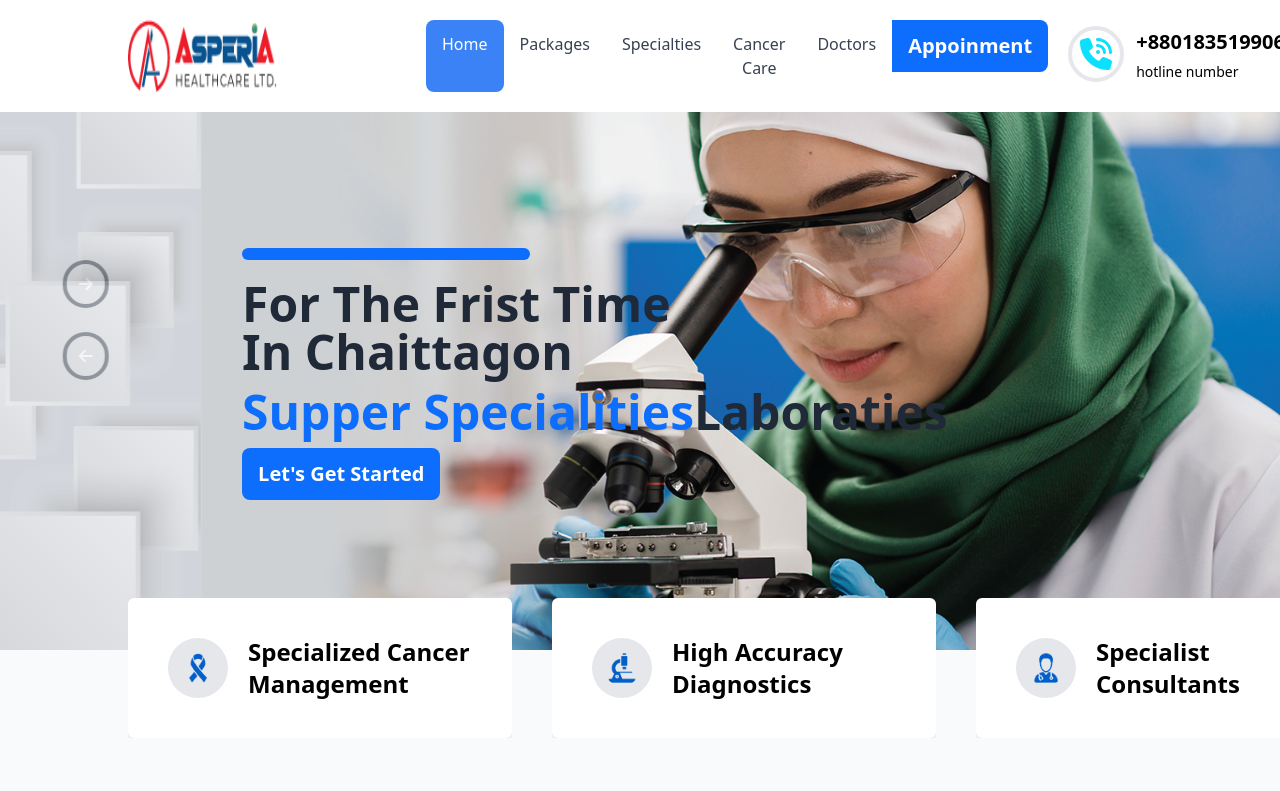
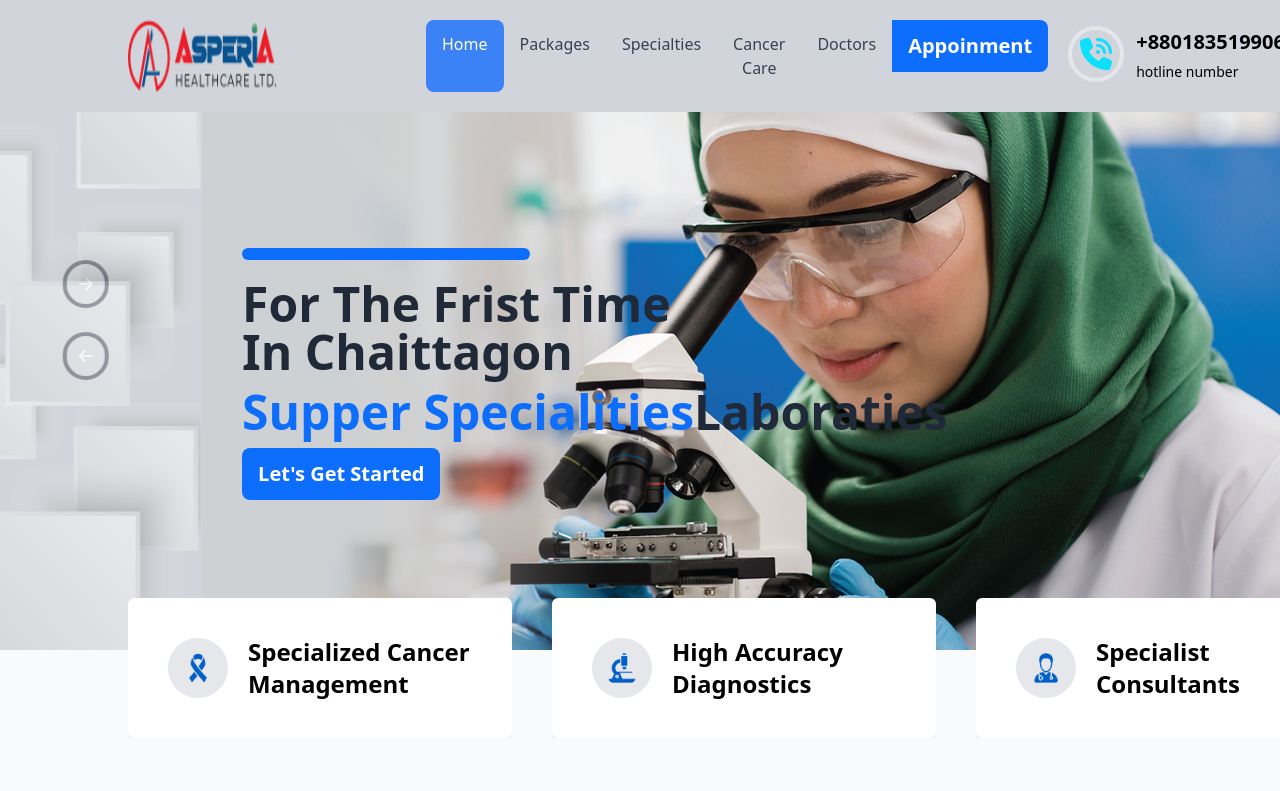
Before and after one commit to rashelmahomud/asperia-helth-care, a Next.js app: page / in a window 1280 px wide. Shown: the top 791 px of the page. Built offline with nearby package versions, Linux system fonts and the light colour scheme.

Commit message:
add scroll done nav

```diff
--- a/src/app/components/shared/Header.tsx
+++ b/src/app/components/shared/Header.tsx
@@ -1,7 +1,7 @@
 "use client";
 import Image from "next/image";
 import Link from "next/link";
-import React, { useState } from "react";
+import React, { useEffect, useState } from "react";
 import Button from "./Button";
 import { FontAwesomeIcon } from "@fortawesome/react-fontawesome";
 import {
@@ -12,7 +12,10 @@ import {
 import { usePathname } from "next/navigation";
 
 const Header = () => {
-  const [open, setOpen] = useState(false);
+  const [open, setOpen] = useState<boolean>(false);
+
+  const [visible, setVisible] = useState<boolean>(true);
+  const [scrollPosition, setScrollPosition] = useState<boolean | number>(true);
   type NavLInk = {
     link: string;
     name: string;
@@ -24,17 +27,38 @@ const Header = () => {
     { link: "/oncology", name: "Cancer Care" },
     { link: "/doctorall", name: "Doctors" },
   ];
+
+  useEffect(() => {
+
+  const handelScroll = ():void => {
+     const currentScrollState = window.scrollY;
+
+    if (typeof scrollPosition === "number" && currentScrollState > scrollPosition && currentScrollState > 20) {
+      setVisible(false);
+    } else {
+      setVisible(true);
+    }
+    setScrollPosition(currentScrollState);
+  }
+  window.addEventListener("scroll", handelScroll);
+  return  () => window.removeEventListener("scroll", handelScroll)
+  }, [scrollPosition]);
+
   const pathName = usePathname();
   const defaultClass = "py-3 px-4 rounded-lg text-gray-700 transition";
   const activeClass = "bg-blue-500 text-white";
   return (
-    <div className="">
-      <div className="flex gap-5 justify-between lg:px-32 p-5 fixed bg-white w-full z-10">
+    <div>
+      <div className={`flex gap-5 justify-between lg:px-32 p-5 fixed bg-gray-300 w-full z-40 ${visible ? "translate-y-0 duration-700" : "-translate-y-full duration-700"}`}>
+      {/* <div className="flex gap-5 justify-between lg:px-32 p-5 fixed bg-white w-full z-10"> */}
         <Image src={"/asperia/logo.png"} width={150} height={150} alt="logo" />
 
         <div onClick={() => setOpen(!open)} className="lg:hidden ml-20">
           {open ? (
-            <FontAwesomeIcon icon={faXmark} className="w-8 h-8 text-red-500 border rounded-full p-3 border-4" />
+            <FontAwesomeIcon
+              icon={faXmark}
+              className="w-8 h-8 text-red-500 border rounded-full p-3 border-4"
+            />
           ) : (
             <FontAwesomeIcon
               icon={faBars}
@@ -58,7 +82,13 @@ const Header = () => {
           </div>
         </div>
         <div className="lg:ml-32">
-           <ul className={`lg:flex text-center md:pb-3 p-5 lg:p-0 absolute lg:static bg-white lg:z-auto z-[-1] left-0 w-full lg:w-auto lg:pl-0 pl-9 transition-all duration-500 ease-in ${open ? "top-24 opacity-100 z-[10]" : "left-[-490px] lg:opacity-100 opacity-0"}`}>
+          <ul
+            className={`lg:flex text-center md:pb-3 p-5 lg:p-0 absolute lg:static bg-white lg:bg-gray-300 lg:z-auto z-[-1] left-0 w-full lg:w-auto lg:pl-0 pl-9 transition-all duration-500 ease-in ${
+              open
+                ? "top-24 opacity-100 z-[10]"
+                : "left-[-490px] lg:opacity-100 opacity-0"
+            }`}
+          >
             {links.map((link) => (
               <li key={link.name} className="flex justify-center">
                 <Link
```
